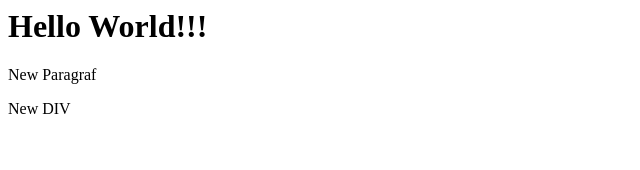
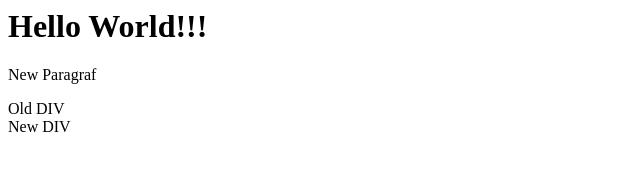
Before and after one commit to loginov2016/git-test, a plain HTML site: page index.html in a window 1280 px wide. Shown: the full height of the page, 0-640 px from the left. Drawn offline with Linux system fonts and the light colour scheme.

Commit message:
Added again new div

```diff
--- a/index.html
+++ b/index.html
@@ -1,3 +1,4 @@
 <h1>Hello World!!!</h1>
 <p>New Paragraf</p>
+<div>Old DIV</div>
 <div>New DIV</div>
```
